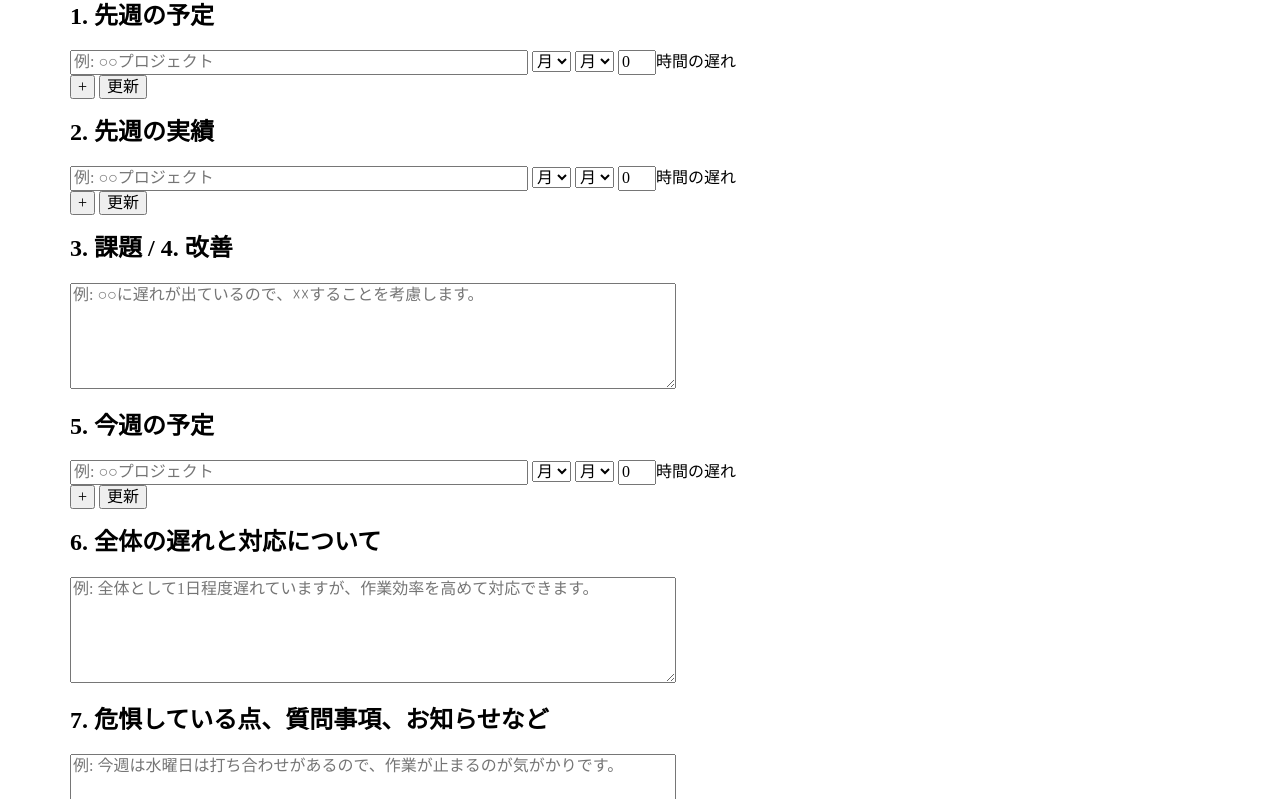
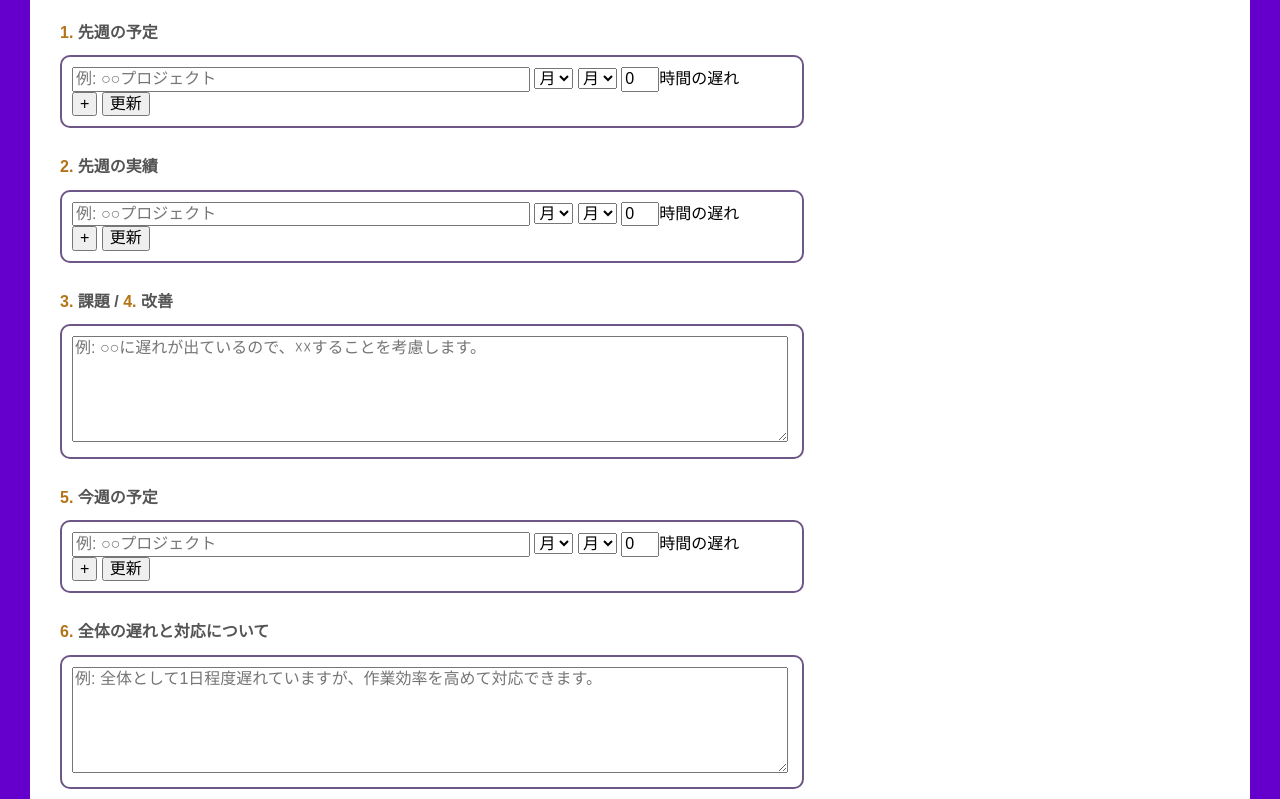
Before and after one commit to neilli-sable/weeklyRepo, a plain HTML site: page index.html in a window 1280 px wide. Shown: the part 77-876 px from the top of the page. Drawn offline with nearby package versions, Linux system fonts and the light colour scheme.

Commit message:
Apply Design.

```diff
--- a/css/master.css
+++ b/css/master.css
@@ -1,18 +1,44 @@
 body {
+  font-family: 'Hiragino Kaku Gothic Pro', 'ヒラギノ角ゴ Pro W3', Meiryo, メイリオ, Osaka, 'MS PGothic', arial, helvetica, sans-serif;
   padding: 0 30px;
+  background-color: #6500CC;
+}
+
+h1 {
+  color: #B27416;
+  font-size: 1.4rem;
+  margin-bottom: 30px;
+}
+
+h2 {
+  color: #555;
+  font-size: 1.0rem;
+}
+
+main {
+  margin: 0 auto;
+  padding: 30px;
+  background-color: #fff;
 }
 
 input[type="text"] {
   width: 450px;
 }
 textarea {
-  width: 600px;
+  width: 710px;
   height: 100px;
+}
+
+.index {
+  color: #B27416;
 }
 
 .section {
   width: 720px;
-  margin: 10px 40px;
+  padding: 10px;
+  margin-bottom: 30px;
+  border: 2px solid #6E5687;
+  border-radius: 10px;
 }
 
 .projectDelay {
@@ -21,10 +47,6 @@ textarea {
 
 .bar.positive {
   fill: steelblue;
-}
-
-.bar.negative {
-  fill: brown;
 }
 
 .x.axis text {
--- a/index.html
+++ b/index.html
@@ -8,11 +8,11 @@
 </head>
 
 <body>
-
+  <main>
     <h1>WeeklyReport</h1>
 
+    <h2><span class="index">1.</span> 先週の予定</h2>
     <div class="section section-plan">
-    <h2>1. 先週の予定</h2>
       <div id="form-plan">
         <div class="row-plan">
           <input type="text" id="projectName0-plan" placeholder="例: ○○プロジェクト" maxlength="20">
@@ -26,8 +26,8 @@
       <div id="graph-plan"></div>
     </div>
 
+    <h2><span class="index">2.</span> 先週の実績</h2>
     <div class="section section-done">
-    <h2>2. 先週の実績</h2>
       <div id="form-done">
         <div class="row-done">
           <input type="text" id="projectName0-done" placeholder="例: ○○プロジェクト" maxlength="20">
@@ -41,13 +41,13 @@
       <div id="graph-done"></div>
     </div>
 
+    <h2><span class="index">3.</span> 課題 / <span class="index">4.</span> 改善</h2>
     <div class="section">
-    <h2>3. 課題 / 4. 改善</h2>
       <textarea placeholder="例: ○○に遅れが出ているので、☓☓することを考慮します。"></textarea>
     </div>
 
+    <h2><span class="index">5.</span> 今週の予定</h2>
     <div class="section section-next">
-    <h2>5. 今週の予定</h2>
       <div id="form-next">
         <div class="row-next">
           <input type="text" id="projectName0-next" placeholder="例: ○○プロジェクト" maxlength="20">
@@ -61,26 +61,26 @@
       <div id="graph-next"></div>
     </div>
 
+    <h2><span class="index">6.</span> 全体の遅れと対応について</h2>
     <div class="section">
-    <h2>6. 全体の遅れと対応について</h2>
       <textarea placeholder="例: 全体として1日程度遅れていますが、作業効率を高めて対応できます。"></textarea>
     </div>
 
+    <h2><span class="index">7.</span> 危惧している点、質問事項、お知らせなど</h2>
     <div class="section">
-    <h2>7. 危惧している点、質問事項、お知らせなど</h2>
       <textarea placeholder="例: 今週は水曜日は打ち合わせがあるので、作業が止まるのが気がかりです。"></textarea>
     </div>
 
+    <h2><span class="index">8.</span> 先週の目標と評価</h2>
     <div class="section">
-    <h2>8. 先週の目標と評価</h2>
       <textarea placeholder="例: 先週はコストを意識して作業し、実際に〇〇をしてコスト削減に成功しました。"></textarea>
     </div>
 
+    <h2><span class="index">9.</span> 今週の目標</h2>
     <div class="section">
-    <h2>9. 今週の目標</h2>
       <textarea placeholder="例: 今週は納期が近いのでスケジュール管理に気を使います。"></textarea>
     </div>
-
+  </main>
   <script src="https://cdnjs.cloudflare.com/ajax/libs/d3/3.5.5/d3.min.js"></script>
   <script src="js/settings.js"></script>
   <script src="js/axisUtils.js"></script>
```
Lines whose indentation alone changed are shown as unchanged.
